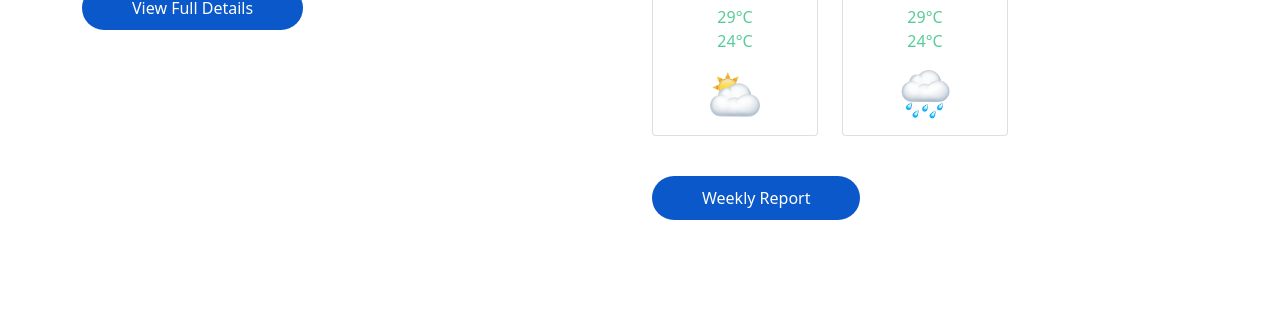
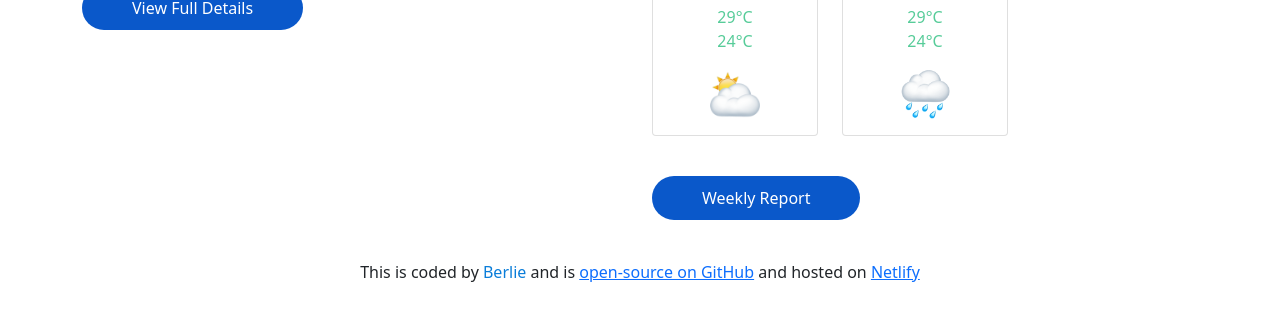
Before and after one commit to Boakyewaa/my-shecodes-project, a plain HTML site: page index.html in a window 1280 px wide. Shown: the part 672-992 px from the top of the page. Before the commit the page ends 892 px from the top, so only its background shows below. Drawn offline with nearby package versions, Linux system fonts and the light colour scheme; no server answers.

Commit message:
Added a footer with links to Github and Netlify

```diff
--- a/index.html
+++ b/index.html
@@ -174,6 +174,11 @@
           Weekly Report
         </button>
       </div>
+      <footer>
+        This is coded by <span class="coder-name">Berlie</span> and is <a
+          href="https://github.com/Boakyewaa/my-shecodes-project" target="_blank">open-source on GitHub</a> and hosted on <a
+          href="https://www.netlify.com/" target="_blank">Netlify</a>
+      </footer>
     <script src="src/index.js"></script>
 </body>
 
--- a/src/styles.css
+++ b/src/styles.css
@@ -7,6 +7,11 @@ h4 {
 h2,
 h3 {
   color: #38a3a5;
+}
+
+footer {
+  margin: 50px 0 50px 0;
+  text-align: center;
 }
 
 #celcius-link {
@@ -110,6 +115,7 @@ h3 {
   color: #ffff;
   background: #0a58ca;
   margin-top: 20px;
+  margin-bottom: 40px;
 }
 
 .more-info:hover {
@@ -118,3 +124,7 @@ h3 {
   cursor: pointer;
   transition: all 200ms ease-in-out;
 }
+
+.coder-name {
+  color: #0a7dd9;
+}
```
